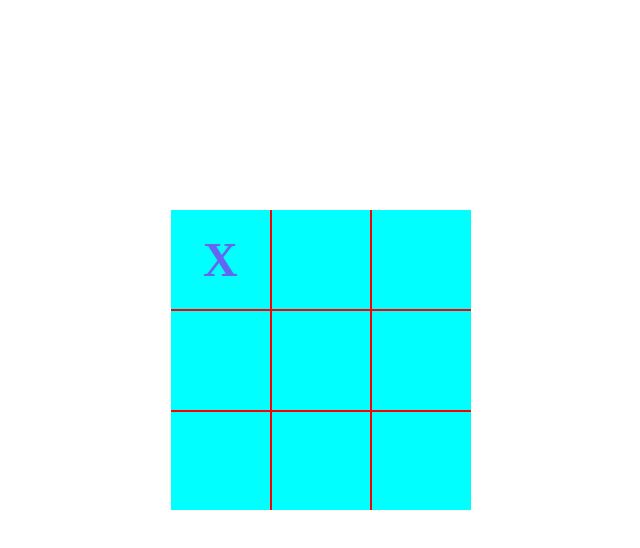
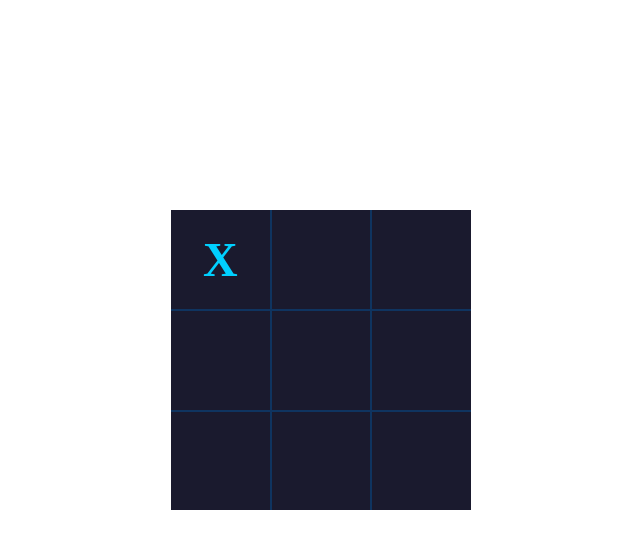
Before and after one commit to Hponce09/ASW_2025, a plain HTML site: page Laboratorio_11/index.html in a window 1280 px wide. Both pictures are taken after a click on the element 539 px from the left and 433 px from the top of the page. Shown: the part 174-722 px from the top of the page, without its empty margins (319-959 px from the left). Drawn offline with Linux system fonts and the light colour scheme.

Commit message:
feat:colores del tablero

```diff
--- a/Laboratorio_11/stilos.css
+++ b/Laboratorio_11/stilos.css
@@ -19,13 +19,13 @@ body {
   grid-template-columns: 1fr 1fr 1fr;
   grid-template-rows: 1fr 1fr 1fr;
   gap: 2px;
-  background-color: red;
+  background-color: #0f3460;
   width: 300px;
   height: 300px;
 }
 
 .celda {
-  background-color: aqua;
+  background-color: #1a1a2e;
   display: flex;
   align-items: center;
   justify-content: center;
@@ -36,15 +36,15 @@ body {
 }
 
 .celda.playerX {
-  color: rgb(101, 101, 244);
+  color: #00d0ff;
 }
 
 .celda.playerO {
-  color: rgba(244, 101, 101, 0.982);
+  color: #e94560;
 }
 
 .celda:hover:not(.ocupada) {
-  background-color: lightblue;
+  background-color: rgb(8, 79, 102);
 }
 
 .celda.ocupada {
```
